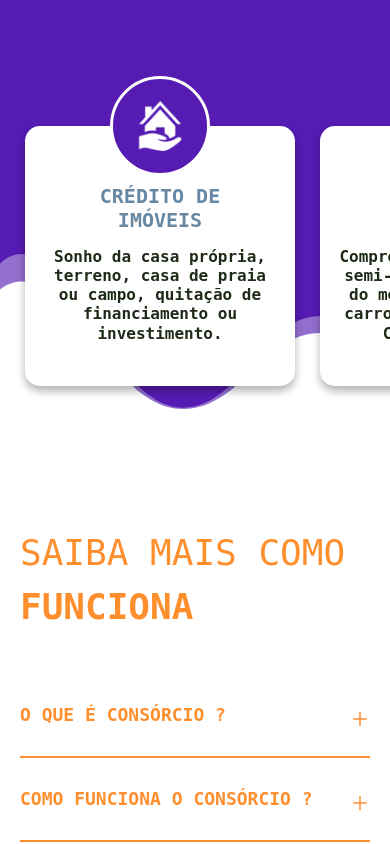
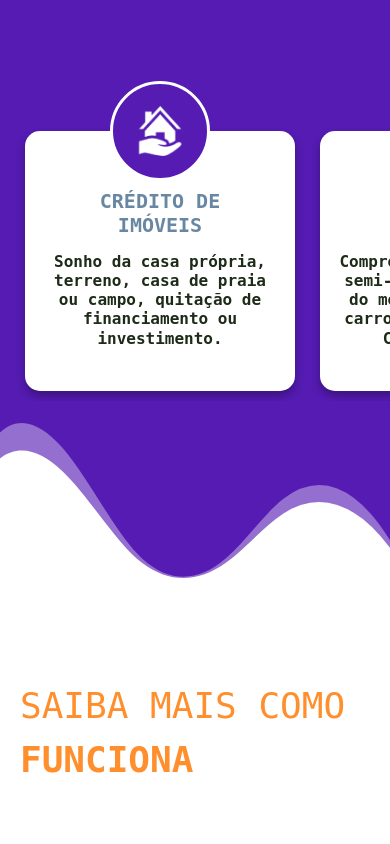
Before and after one commit to lauraxavier/talita-rodrigues, a Next.js app: page / in a window 390 px wide. Shown: the part 1520-2364 px from the top of the page. Built offline with nearby package versions, Linux system fonts and the light colour scheme.

Commit message:
mobiles settings cards

```diff
--- a/components/Faq/Faq.module.css
+++ b/components/Faq/Faq.module.css
@@ -30,7 +30,8 @@
 
 @media (max-width: 800px) {
     .faqContainer {
-        margin-bottom: 100px;
+        margin-top: 100px;
+        height: auto;
     }
     .questionsContainer {
         flex-wrap: wrap;
--- a/components/Financing/Financing.module.css
+++ b/components/Financing/Financing.module.css
@@ -37,9 +37,10 @@
     z-index: 1000;
 }
 
-@media (max-width: 700px) {
+@media (max-width: 800px) {
     .financingContainer {
         margin-top: -180px;
+        height: 100vh;
     }
     .titleFinancing h1 {
         margin-bottom: 90px;
@@ -51,9 +52,8 @@
         justify-content: unset;
     }
     .slide{
-        padding: 180px 10px;
+        padding: 10px;
         display: flex;
-        align-items: center;
         justify-content: center;
         flex-wrap: nowrap;
     }
--- a/components/ui/Card/Card.module.css
+++ b/components/ui/Card/Card.module.css
@@ -49,9 +49,10 @@
     font-weight: bold;
 }
 
-@media (max-width: 700px) {
+@media (max-width: 800px) {
     .card{
         margin-right: 10px;
+        margin-top: 45px;
     }
     .card:last-child{
         margin-right: 0px;
```
